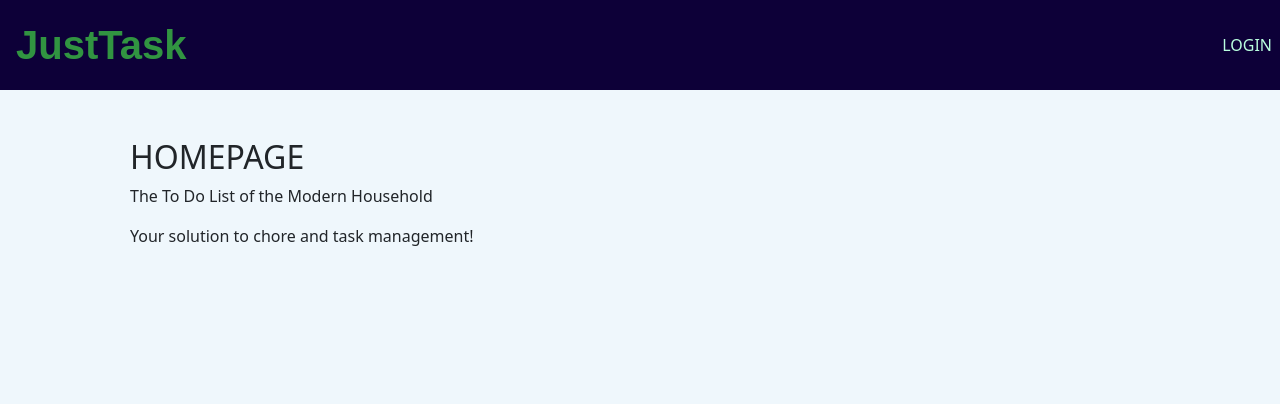
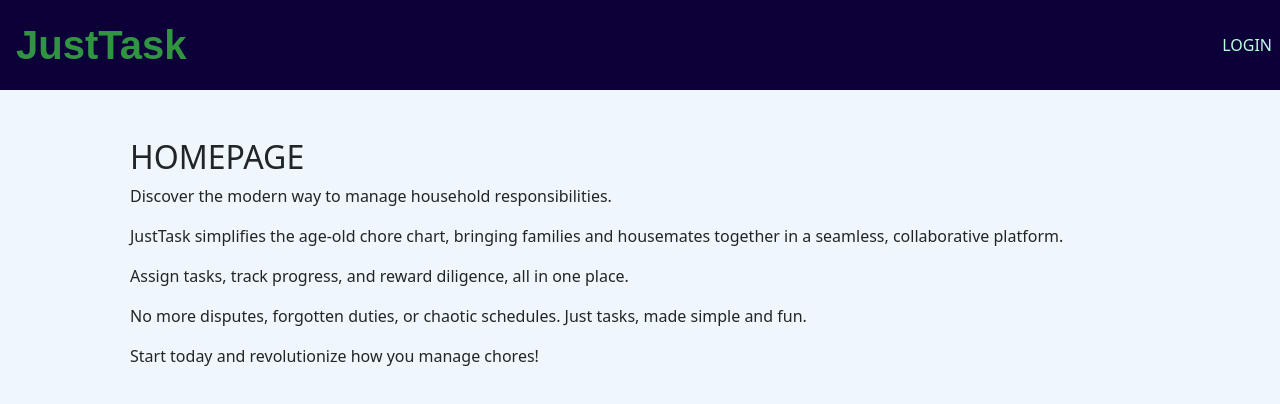
Before and after one commit to lailiel/JustTask, a React (Vite) app in the folder client/: page / in a window 1280 px wide. Shown: the top 404 px of the page. Built offline with nearby package versions, Linux system fonts and the light colour scheme.

Commit message:
changed homepage blurb

```diff
--- a/client/src/pages/HomePage.jsx
+++ b/client/src/pages/HomePage.jsx
@@ -8,8 +8,11 @@ export default function HomePage() {
         <h2>HOMEPAGE</h2>
       </div>
       <div id='home-text'>
-        <p>The To Do List of the Modern Household</p>
-        <p>Your solution to chore and task management!</p>
+        <p>Discover the modern way to manage household responsibilities.</p>
+        <p>JustTask simplifies the age-old chore chart, bringing families and housemates together in a seamless, collaborative platform.</p>
+        <p>Assign tasks, track progress, and reward diligence, all in one place.</p>
+        <p>No more disputes, forgotten duties, or chaotic schedules. Just tasks, made simple and fun.</p>
+        <p>Start today and revolutionize how you manage chores!</p>
       </div>
     </Container>
   );
```
